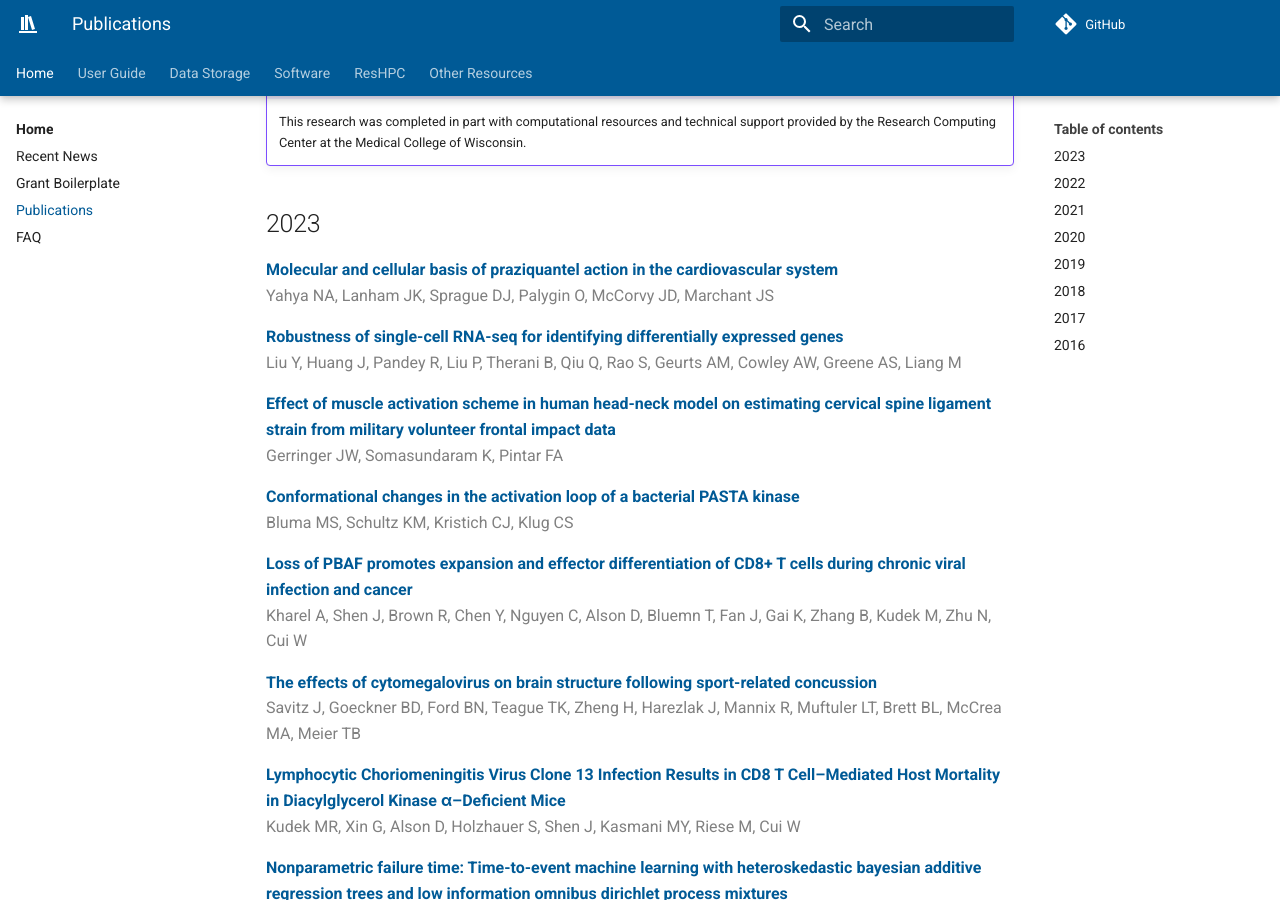
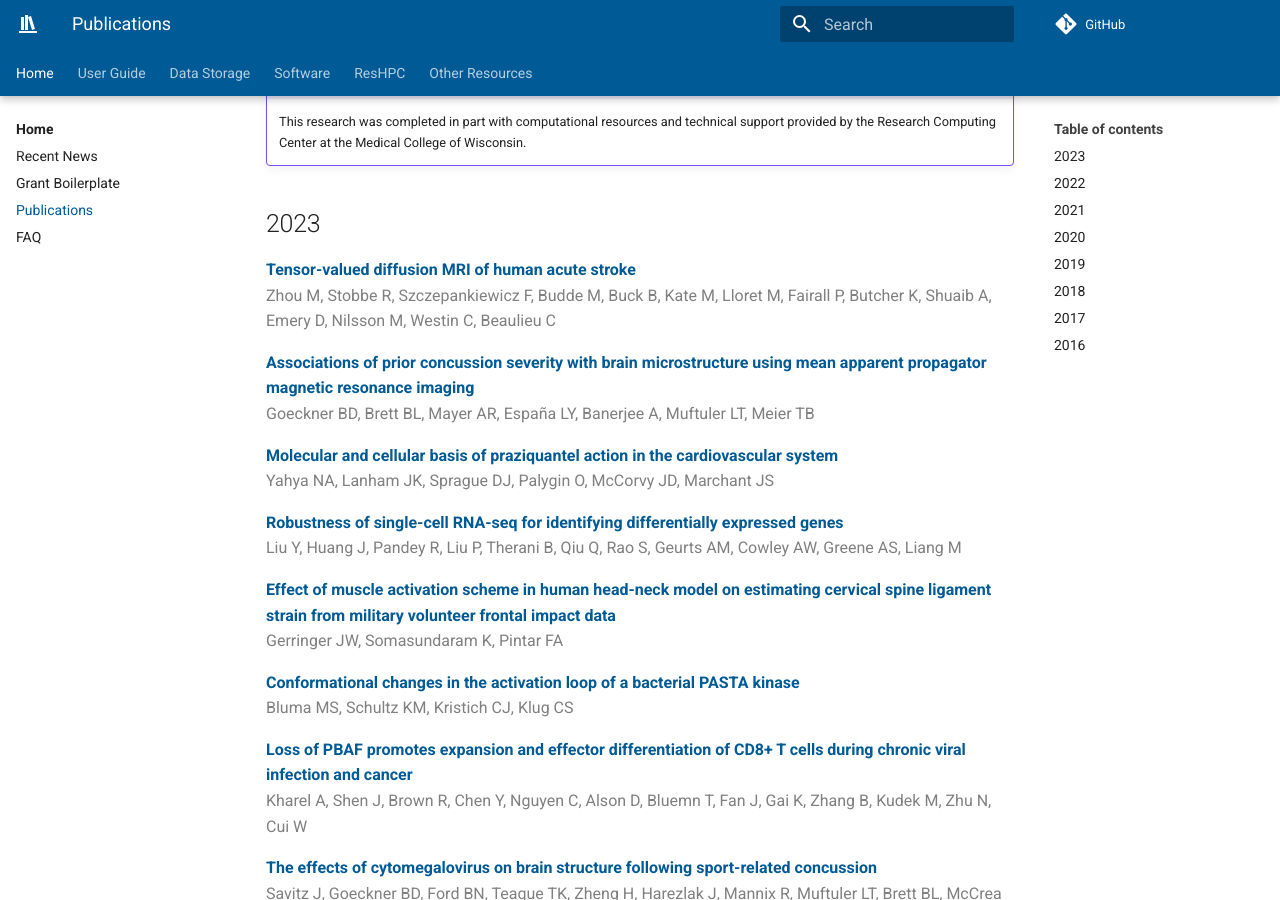
Before and after one commit to mcw-rcc/mcw-rcc.github.io, an MkDocs documentation site: the page built from docs/pubs.md, in a window 1280 px wide and 900 px high, scrolled down 325 px. Built offline with MkDocs 1.6.1 and Material for MkDocs 9.7.7, drawn with Linux system fonts in a browser that asks for light colours; comment, search, counter and statistics services are not loaded.

Commit message:
add pubs

```diff
--- a/docs/pubs.md
+++ b/docs/pubs.md
@@ -9,6 +9,14 @@ All you have to do is include the following statement in your publication:
     This research was completed in part with computational resources and technical support provided by the Research Computing Center at the Medical College of Wisconsin.
 
 ## 2023
+
+**[Tensor-valued diffusion MRI of human acute stroke](https://doi.org/10.1002/mrm.29975)**
+Zhou M, Stobbe R, Szczepankiewicz F, Budde M, Buck B, Kate M, Lloret M, Fairall P, Butcher K, Shuaib A, Emery D, Nilsson M, Westin C, Beaulieu C
+{: .author}
+
+**[Associations of prior concussion severity with brain microstructure using mean apparent propagator magnetic resonance imaging](https://doi.org/10.1002/hbm.26556)**
+Goeckner BD, Brett BL, Mayer AR, España LY, Banerjee A, Muftuler LT, Meier TB
+{: .author}
 
 **[Molecular and cellular basis of praziquantel action in the cardiovascular system](https://doi.org/10.1152/ajpcell.00520.2022)**
 Yahya NA, Lanham JK, Sprague DJ, Palygin O, McCorvy JD, Marchant JS
```
